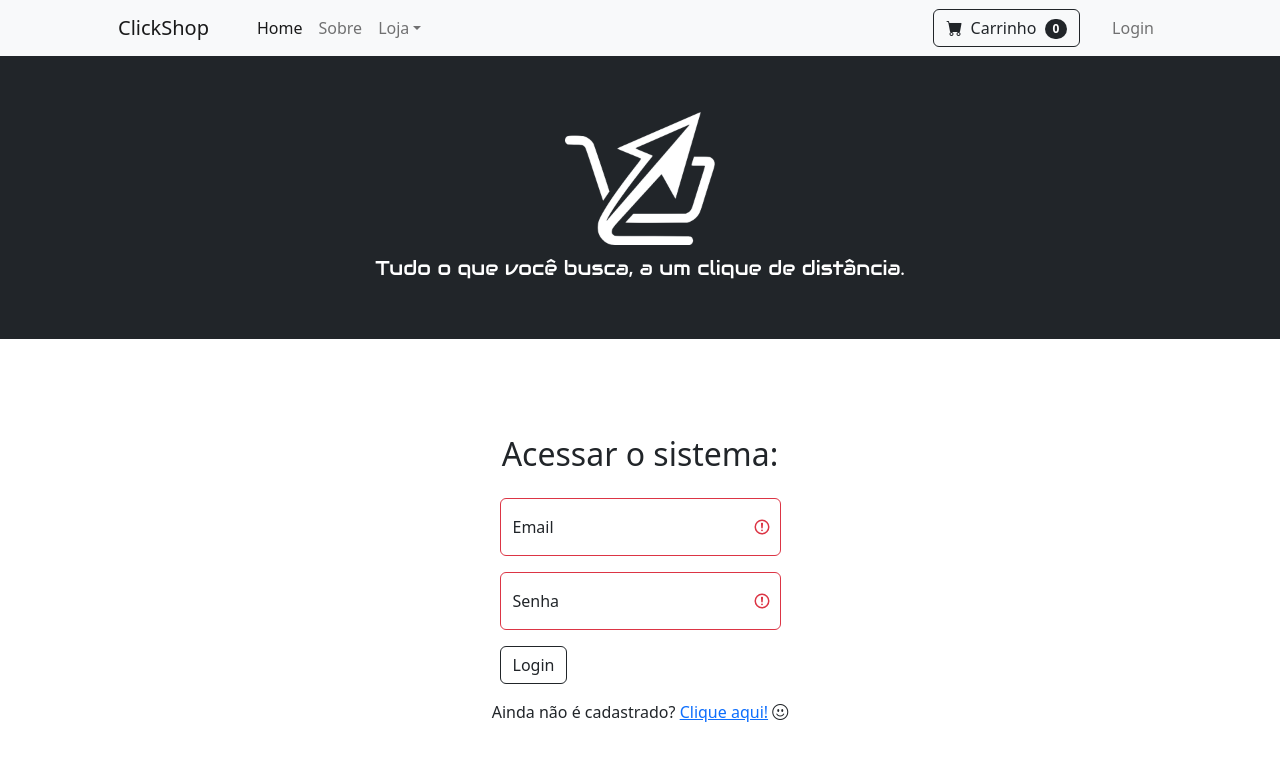
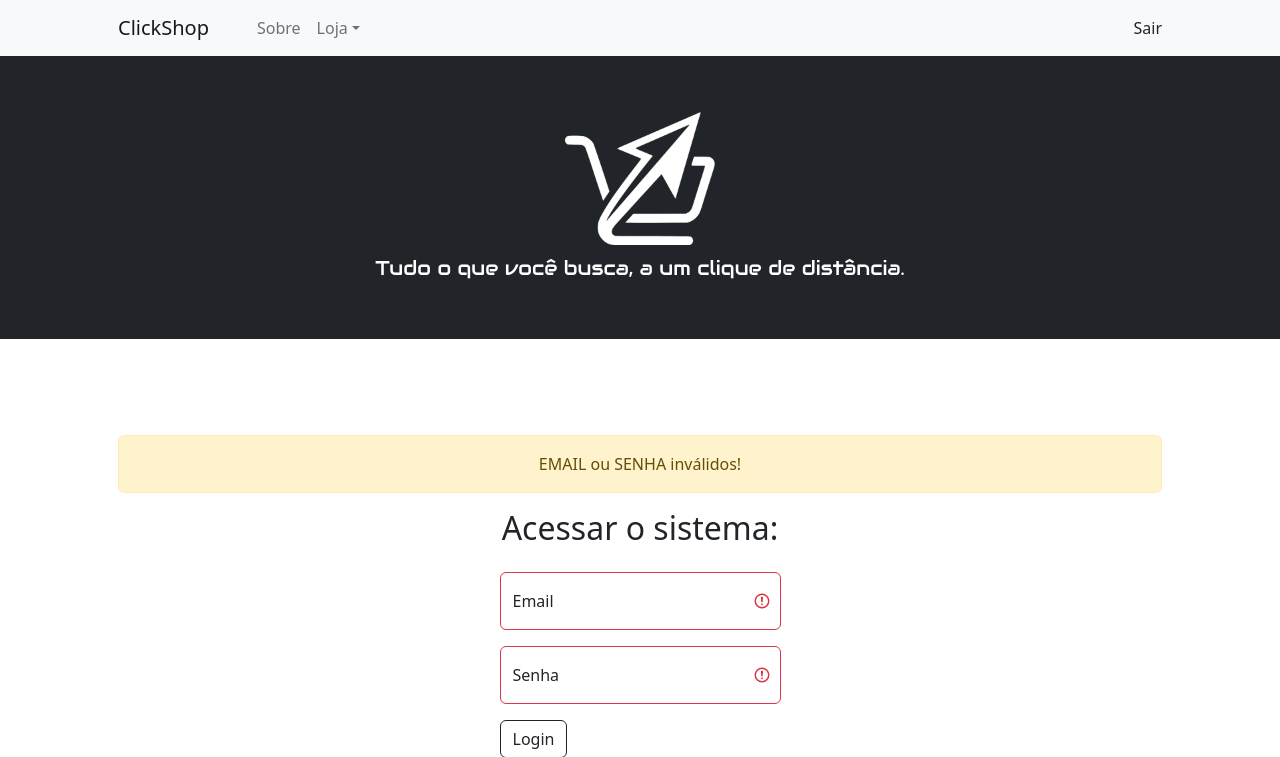
Before and after one commit to pauloricardosouza/ClickShop, a PHP site: page /formLogin.php?erroLogin=dadosInvalidos in a window 1280 px wide. Shown: the top 757 px of the page. Run offline with PHP 8.4, Linux system fonts and the light colour scheme; a user stored in the database is signed in.

Commit message:
Add files via upload

```diff
--- a/actionLogin.php
+++ b/actionLogin.php
@@ -21,6 +21,8 @@
         $_SESSION['idUsuario']    = $registro['idUsuario'];
         $_SESSION['nomeUsuario']  = $registro['nomeUsuario'];
         $_SESSION['emailUsuario'] = $registro['emailUsuario'];
+        $_SESSION['nivelUsuario'] = $registro['nivelUsuario'];
+        $_SESSION['logado']       = true;
 
         //Redireciona o usuário para a página inicial
         header("Location: index.php");
--- a/formLogin.php
+++ b/formLogin.php
@@ -1,4 +1,15 @@
 <?php include "header.php" ?>
+
+    <?php
+        //Verifica se há alguma passagem de parâmetro via método GET chamada 'erroLogin'
+        if(isset($_GET['erroLogin'])){
+            $erroLogin = $_GET['erroLogin'];
+
+            if($erroLogin == 'dadosInvalidos'){
+                echo "<div class='alert alert-warning text-center'>EMAIL ou SENHA inválidos!</div>";
+            }
+        }
+    ?>
 
     <div class="d-flex justify-content-center">
         <h2>Acessar o sistema:</h2>
--- a/header.php
+++ b/header.php
@@ -1,3 +1,20 @@
+<?php
+    error_reporting(0); //Desabilita alertas de erros de execução
+    session_start(); //Inicia uma sessão
+
+    //Verifica se há sessão ativa
+    if(isset($_SESSION['logado']) && $_SESSION['logado'] === true){
+        //Armazena em variáveis PHP os dados do $_SESSION[]
+        $idUsuario    = $_SESSION['idUsuario'];
+        $nomeUsuario  = $_SESSION['nomeUsuario'];
+        $emailUsuario = $_SESSION['emailUsuario'];
+        $nivelUsuario = $_SESSION['nivelUsuario'];
+
+        $nomeCompleto = explode(' ', $nomeUsuario);
+        $primeiroNome = $nomeCompleto[0];
+
+    }
+?>
 <!DOCTYPE html>
 <html lang="pt-br">
     <head>
@@ -35,7 +52,6 @@
                 <button class="navbar-toggler" type="button" data-bs-toggle="collapse" data-bs-target="#navbarSupportedContent" aria-controls="navbarSupportedContent" aria-expanded="false" aria-label="Toggle navigation"><span class="navbar-toggler-icon"></span></button>
                 <div class="collapse navbar-collapse" id="navbarSupportedContent">
                     <ul class="navbar-nav me-auto mb-2 mb-lg-0 ms-lg-4">
-                        <li class="nav-item"><a class="nav-link active" aria-current="page" href="index.php">Home</a></li>
                         <li class="nav-item"><a class="nav-link" href="#!">Sobre</a></li>
                         <li class="nav-item dropdown">
                             <a class="nav-link dropdown-toggle" id="navbarDropdown" href="#" role="button" data-bs-toggle="dropdown" aria-expanded="false">Loja</a>
@@ -47,15 +63,16 @@
                             </ul>
                         </li>
                     </ul>
-                    <form class="d-flex">
-                        <button class="btn btn-outline-dark" type="submit">
-                            <i class="bi-cart-fill me-1"></i>
-                            Carrinho
-                            <span class="badge bg-dark text-white ms-1 rounded-pill">0</span>
-                        </button>
-                    </form>
                     <ul class="navbar-nav mb-2 mb-lg-0 ms-lg-4">
-                        <li class="nav-item"><a class="nav-link" href="formLogin.php">Login</a></li>
+                        <?php
+                            //Verifica se há sessão ativa
+                            if(isset($_SESSION['logado']) && $_SESSION['logado'] === true){
+                                echo "Sair";
+                            }
+                            else{
+                                echo "<li class='nav-item'><a class='nav-link' href='formLogin.php'>Login</a></li>";
+                            }
+                        ?>
                     </ul>
                 </div>
             </div>
```
Also changed, not shown: assets/img/Paulinho.jpeg (added).
